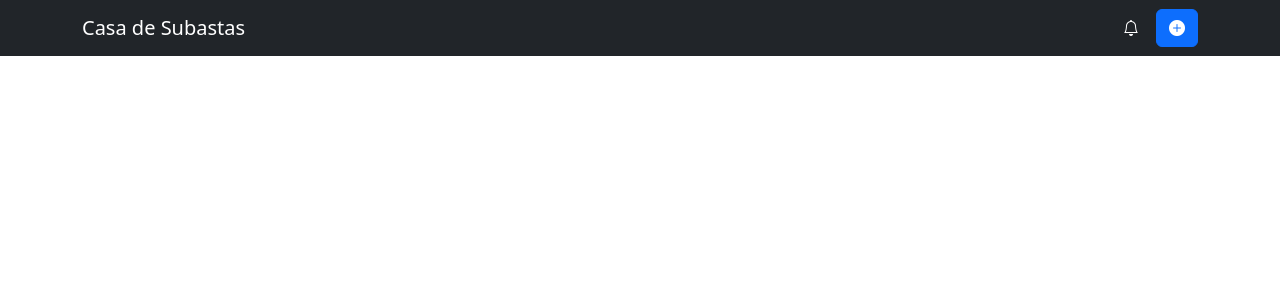
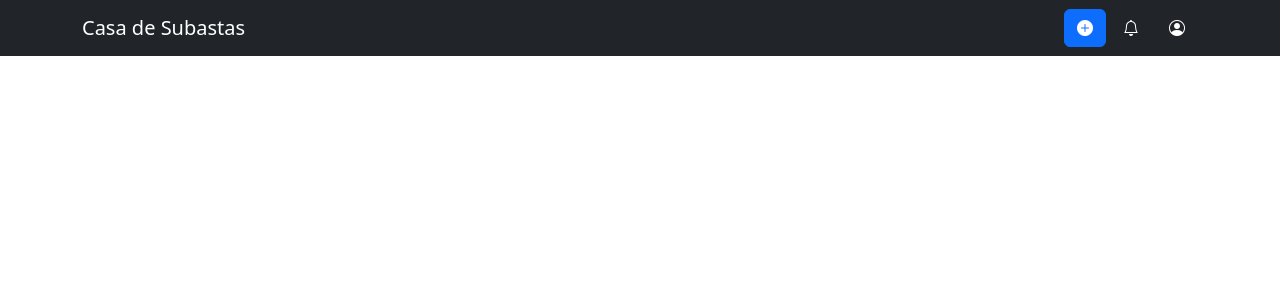
Before and after one commit to wonddark/mercadi, a React (Create React App) app: page /user in a window 1280 px wide. Shown: the top 300 px of the page. Built offline with nearby package versions, Linux system fonts and the light colour scheme.

Commit message:
Added the profile button
-- Also moved the "add offer" to the very start of navbar

```diff
--- a/src/components/UserNav.tsx
+++ b/src/components/UserNav.tsx
@@ -12,6 +12,16 @@ function UserNav() {
         <Nav navbar className="ms-auto">
           <NavItem className="me-1">
             <Button
+              color="primary"
+              aria-label="Agregar oferta"
+              title="Agregar oferta"
+              onClick={toggleAddArticle}
+            >
+              <i className="bi bi-plus-circle-fill" />
+            </Button>
+          </NavItem>
+          <NavItem className="me-1">
+            <Button
               aria-label="Notifications"
               title="Notificaciones"
               color="transparent"
@@ -21,13 +31,8 @@ function UserNav() {
             </Button>
           </NavItem>
           <NavItem>
-            <Button
-              color="primary"
-              aria-label="Agregar oferta"
-              title="Agregar oferta"
-              onClick={toggleAddArticle}
-            >
-              <i className="bi bi-plus-circle-fill" />
+            <Button color="transparent" className="text-white" title="Perfil">
+              <i className="bi bi-person-circle" />
             </Button>
           </NavItem>
         </Nav>
```
